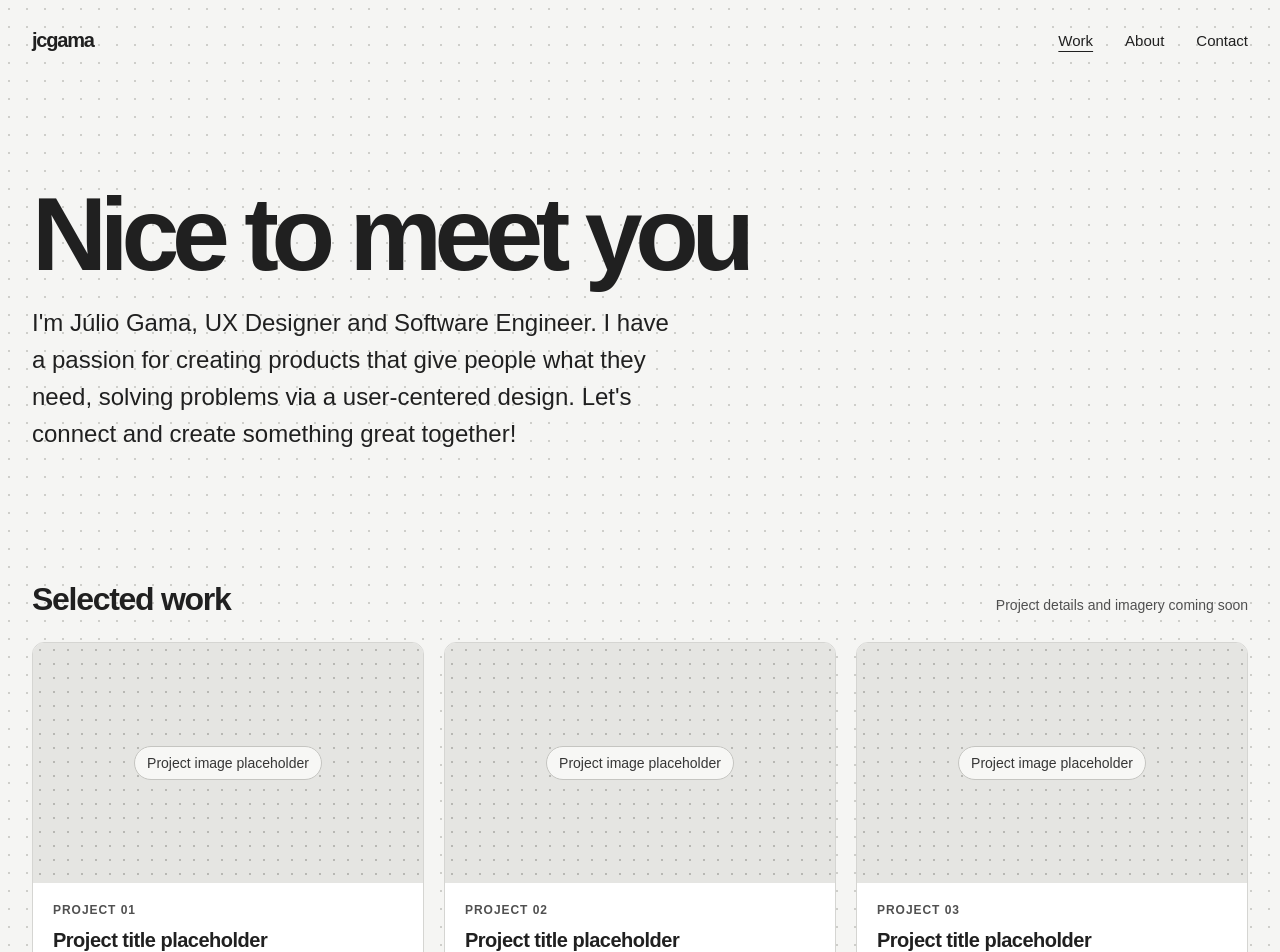
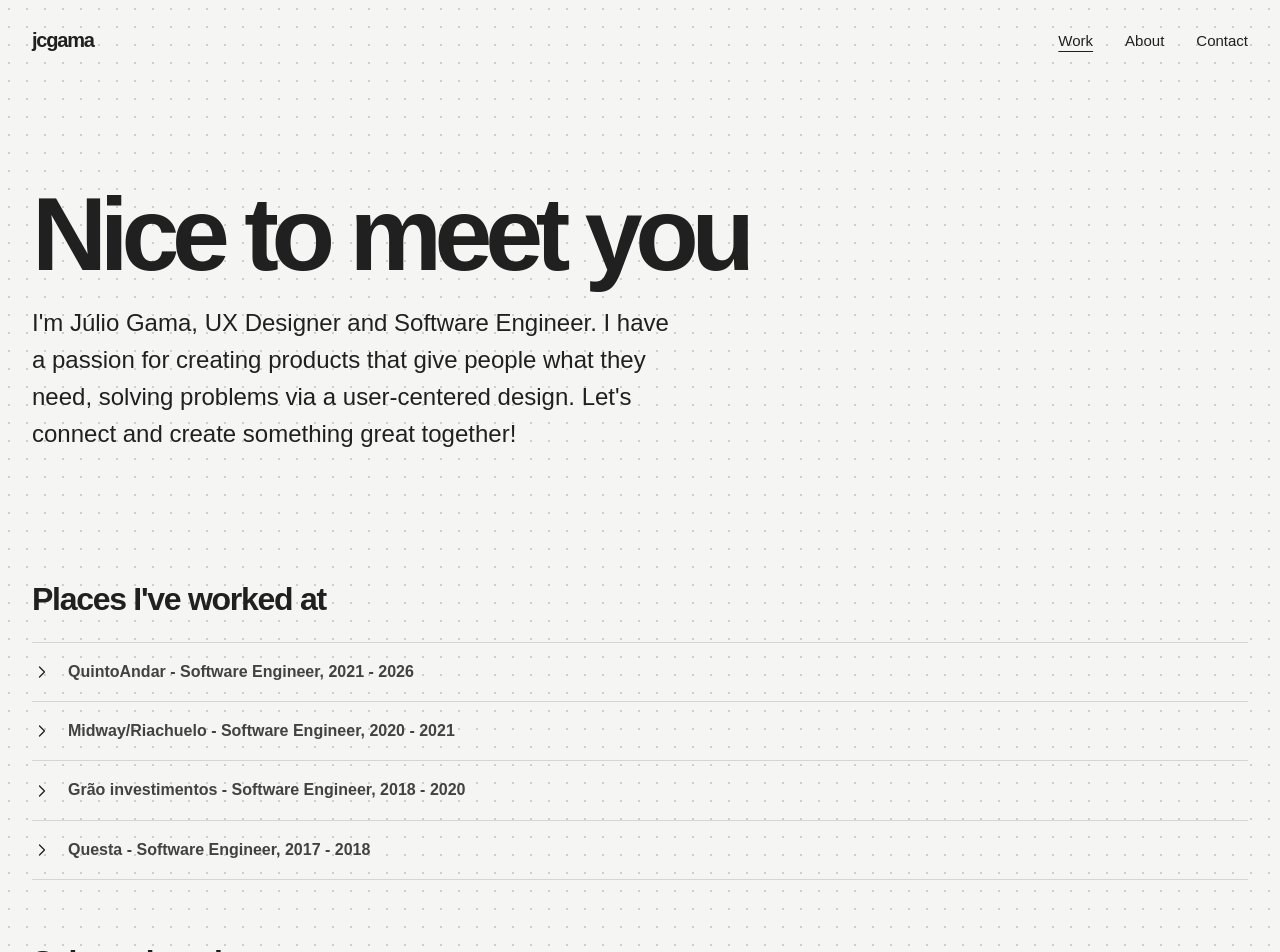
Before and after one commit to Jcgama/portfolio, a SvelteKit app: page / in a window 1280 px wide. Shown: the top 952 px of the page. Built offline with nearby package versions, Linux system fonts and the light colour scheme.

Commit message:
feat: create initial layout

```diff
--- a/src/routes/+page.svelte
+++ b/src/routes/+page.svelte
@@ -1,8 +1,14 @@
 <script lang="ts">
 	const projects = [
-		{ number: '01', imageLabel: 'Project 1 image placeholder' },
-		{ number: '02', imageLabel: 'Project 2 image placeholder' },
-		{ number: '03', imageLabel: 'Project 3 image placeholder' }
+		{ number: '01', imageLabel: 'Project 1 image placeholder', role: 'Researcher', year: '2026' },
+		{ number: '02', imageLabel: 'Project 2 image placeholder', role: 'Designer', year: '2025' },
+		{ number: '03', imageLabel: 'Project 3 image placeholder', role: 'Developer', year: '2024' }
+	];
+	const workHistory = [
+		{ year: '2017 - 2018', role: 'Software Engineer', company: 'Questa' },
+		{ year: '2018 - 2020', role: 'Software Engineer', company: 'Grão investimentos' },
+		{ year: '2020 - 2021', role: 'Software Engineer', company: 'Midway/Riachuelo' },
+		{ year: '2021 - 2026', role: 'Software Engineer', company: 'QuintoAndar' }
 	];
 </script>
 
@@ -24,8 +30,38 @@
 
 	<section class="work" aria-labelledby="work-title">
 		<div class="section-heading">
+			<h2 id="work-title">Places I've worked at</h2>
+		</div>
+
+		<ul class="work-history-list">
+			{#each workHistory.reverse() as work (work.year)}
+				<li>
+					<details class="work-history-item">
+						<summary>
+							<svg viewBox="0 0 24 24" aria-hidden="true">
+								<path
+									d="m9 18 6-6-6-6"
+									fill="none"
+									stroke="currentColor"
+									stroke-width="1.5"
+									stroke-linecap="round"
+									stroke-linejoin="round"
+								/>
+							</svg>
+							<span>{work.company} - {work.role}, {work.year}</span>
+						</summary>
+						<div class="work-history-details">
+							<p>Details coming soon.</p>
+						</div>
+					</details>
+				</li>
+			{/each}
+		</ul>
+	</section>
+
+	<section class="work" aria-labelledby="work-title">
+		<div class="section-heading">
 			<h2 id="work-title">Selected work</h2>
-			<p>Project details and imagery coming soon</p>
 		</div>
 
 		<ul class="project-grid">
@@ -36,12 +72,12 @@
 							<span>Project image placeholder</span>
 						</div>
 						<div class="project-copy">
-							<p class="project-number">Project {project.number}</p>
+							<p class="project-number">Case study {project.number}</p>
 							<h3 id="project-title-{project.number}">Project title placeholder</h3>
 							<p class="project-description">
 								Project summary placeholder — add the challenge, approach, and outcome.
 							</p>
-							<p class="project-meta">Role and year placeholder</p>
+							<p class="project-meta">{project.role}, {project.year}</p>
 						</div>
 					</article>
 				</li>
@@ -104,10 +140,62 @@
 		letter-spacing: -0.04em;
 	}
 
-	.section-heading > p {
-		margin-bottom: 0;
+	.work-history-list {
+		padding: 0;
+		border-top: 1px solid #d5d5d2;
+		list-style: none;
+		margin-bottom: 4rem;
+	}
+
+	.work-history-item {
+		border-bottom: 1px solid #d5d5d2;
+	}
+
+	.work-history-item span {
+		color: #424242;
+	}
+
+	.work-history-item summary {
+		display: flex;
+		align-items: center;
+		gap: 1rem;
+		padding-block: 1.125rem;
+		font-weight: 600;
+		line-height: 1.4;
+		cursor: pointer;
+		list-style: none;
+	}
+
+	.work-history-item summary::-webkit-details-marker {
+		display: none;
+	}
+
+	.work-history-item summary:focus-visible {
+		border-radius: 0.125rem;
+		outline: 3px solid #222;
+		outline-offset: 4px;
+	}
+
+	.work-history-item summary svg {
+		width: 1.25rem;
+		height: 1.25rem;
+		flex: 0 0 auto;
+		transition: transform 160ms ease;
+	}
+
+	.work-history-item[open] summary svg {
+		transform: rotate(90deg);
+	}
+
+	.work-history-details {
+		padding: 0 2.25rem 1.25rem 0;
+	}
+
+	.work-history-details p {
+		max-width: 46rem;
+		margin: 0;
 		color: #505050;
-		font-size: 0.875rem;
+		line-height: 1.5;
 	}
 
 	.project-grid {
@@ -202,4 +290,10 @@
 			min-height: 13rem;
 		}
 	}
+
+	@media (prefers-reduced-motion: reduce) {
+		.work-history-item summary svg {
+			transition: none;
+		}
+	}
 </style>
```
Also changed, not shown: 1 other file (tests, documents, lock files or other folders).
